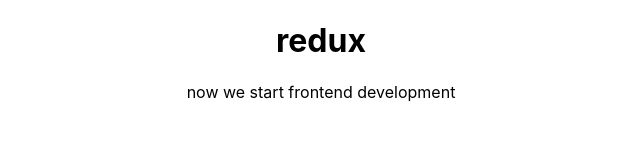
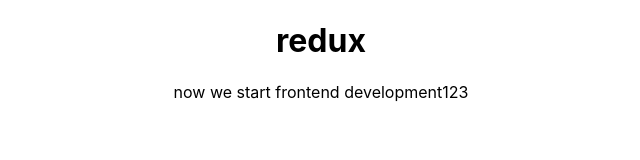
Before and after one commit to 20011994/Techbreakfront, a React (Create React App) app: page / in a window 1280 px wide. Shown: the top 160 px of the page, without its empty margins (319-959 px from the left). Built offline with nearby package versions, Linux system fonts and the light colour scheme.

Commit message:
new commit

```diff
--- a/src/App.js
+++ b/src/App.js
@@ -5,7 +5,7 @@
   return (
     <div className="App">
     <h1>redux</h1>
-       now we start frontend development
+       now we start frontend development123
     </div>
   );
 }
```
